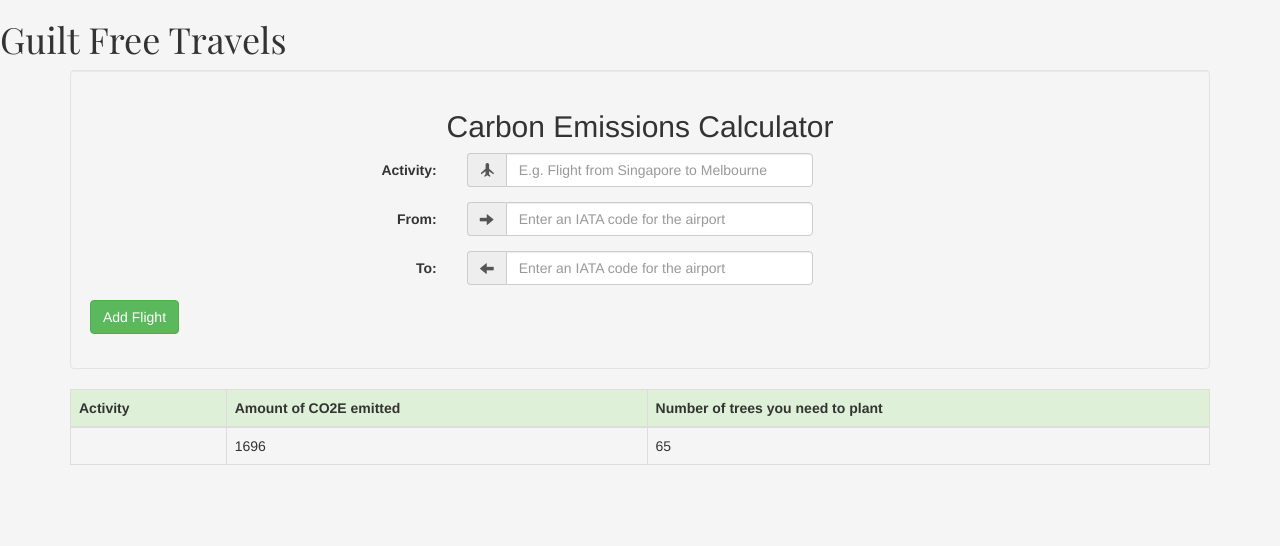
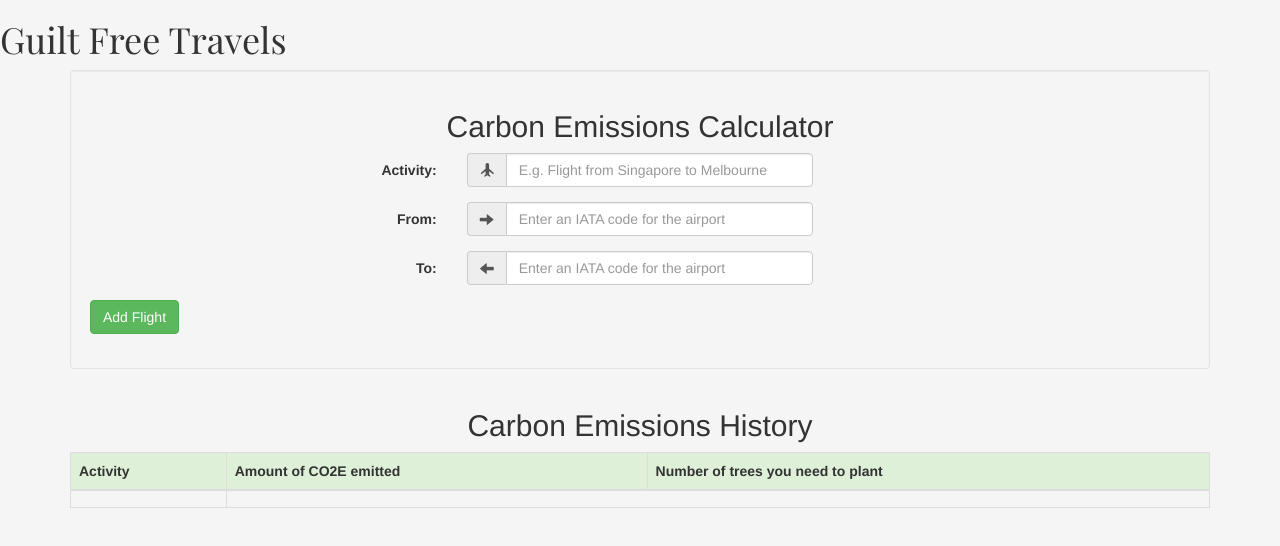
Before and after one commit to vithya27/Carbon-Footprint-Calculator, a React (Create React App) app: page / in a window 1280 px wide. Shown: the top 546 px of the page. Built offline with nearby package versions, Linux system fonts and the light colour scheme.

Commit message:
form and table updated

```diff
--- a/src/components/Calculator.jsx
+++ b/src/components/Calculator.jsx
@@ -1,17 +1,18 @@
 import React, { useState } from "react";
 import Form from "./Form";
-import carbonData from "./mockdata";
 import Table from "./Table";
 
 const Calculator = () => {
-  const [activity, setActivity] = useState(carbonData);
+  const [activity, setActivity] = useState([
+    { activity: "", from: "", to: "" },
+  ]);
 
   const handleFormData = (newActivity) => {
     setActivity([newActivity, ...activity]);
   };
   return (
     <div className="app">
-      <Form onClick={handleFormData} />
+      <Form onSave={handleFormData} />
       <Table activity={activity} />
     </div>
   );
--- a/src/components/Form.jsx
+++ b/src/components/Form.jsx
@@ -1,18 +1,21 @@
-import React from "react";
+import React, { useEffect } from "react";
 import { useForm } from "react-hook-form";
 
-const Form = () => {
+const Form = (props) => {
   const {
+    // register an input field into React Hook Form so that it is available for the validation, and its value can be tracked for changes.
     register,
     handleSubmit,
     reset,
-    getValues,
-    formState: { errors },
-  } = useForm();
+    formState,
+    formState: { errors, isSubmitSuccessful },
+  } = useForm({ defaultValues: { activity: "", from: "", to: "" } });
 
-  reset({ ...getValues, activity: "" });
-
-  const onSubmit = (data) => console.log(data);
+  useEffect(() => {
+    if (formState.isSubmitSuccessful) {
+      reset({ activity: "", from: "", to: "" });
+    }
+  }, [formState, reset]);
 
   return (
     <>
@@ -20,7 +23,9 @@ const Form = () => {
         <form
           className="well form-horizontal"
           id="form"
-          onSubmit={handleSubmit(onSubmit)}
+          onSubmit={handleSubmit((data) => {
+            props.onSave(data);
+          })}
         >
           <center>
             <h2>Carbon Emissions Calculator</h2>
@@ -128,13 +133,7 @@ const Form = () => {
 
           <div className="form-group">
             <div className="col-md-4">
-              <button
-                type="submit"
-                className="btn btn-success"
-                onClick={() => {
-                  const values = getValues();
-                }}
-              >
+              <button type="submit" className="btn btn-success">
                 Add Flight
               </button>
             </div>
--- a/src/components/Table.jsx
+++ b/src/components/Table.jsx
@@ -3,15 +3,20 @@ import { useState } from "react";
 import carbonData from "./mockdata";
 
 const Table = (props) => {
-  let CO2E = props.activity.map((d, index) => {
-    return <td key={index}>{parseInt(d.co2e, 10)}</td>;
-  });
-  let numberOfTrees = props.activity.map((d, index) => {
-    return <td key={index}>{parseInt(d.co2e / 26, 10)}</td>;
-  });
+  //   let CO2E = props.activity.map((d, index) => {
+  //     return <td key={index}>{parseInt(d.co2e, 10)}</td>;
+  //   });
+  //   let numberOfTrees = props.activity.map((d, index) => {
+  //     return <td key={index}>{parseInt(d.co2e / 26, 10)}</td>;
+  //   });
 
   return (
     <div className="container">
+      <header>
+        <center>
+          <h2>Carbon Emissions History</h2>
+        </center>
+      </header>
       <div className="table-responsive-sm">
         <table className="table table-bordered">
           <thead>
@@ -23,10 +28,10 @@ const Table = (props) => {
           </thead>
           <tbody>
             <tr>
-              <td>{props.activity.activity}</td>
+              <td>{props.activity[0].activity}</td>
 
-              {CO2E}
-              {numberOfTrees}
+              {/* {CO2E}
+              {numberOfTrees} */}
             </tr>
           </tbody>
         </table>
```
